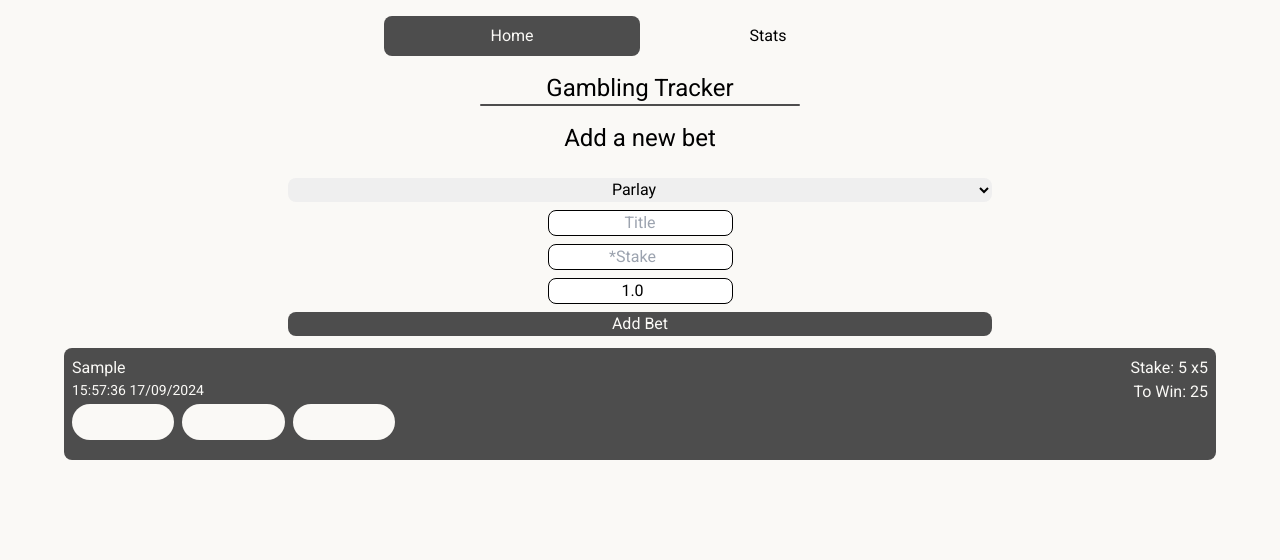
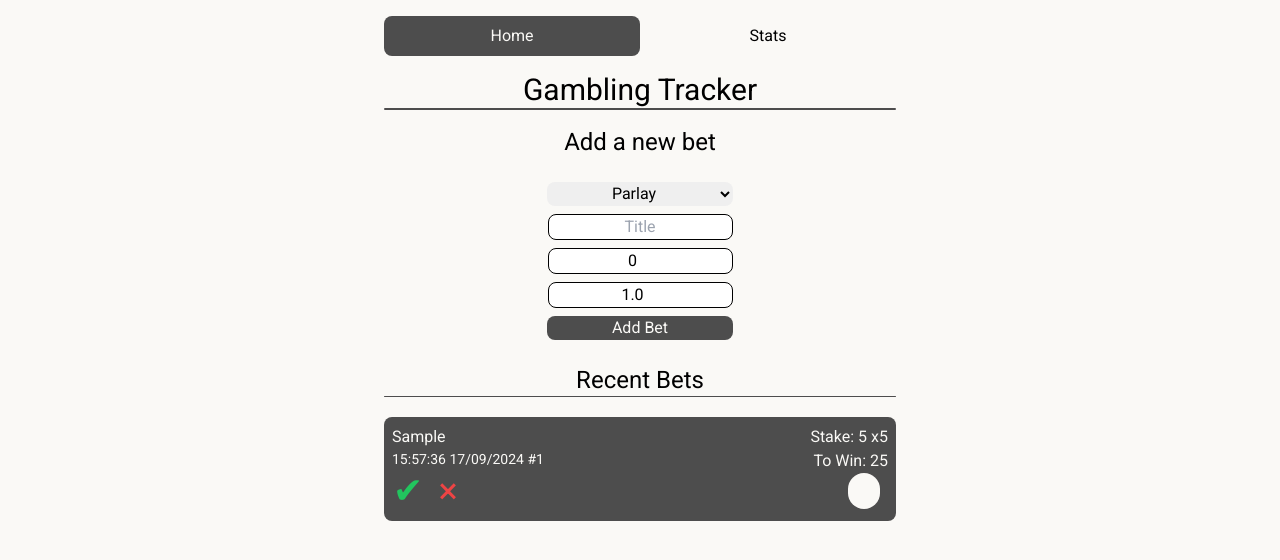
Before and after one commit to markbakos/bet-tracker, a React (Vite) app: page / in a window 1280 px wide. Both pictures are taken after typing "Sample", "5", "5" into the empty fields and a click on the button "Add Bet". Shown: the top 560 px of the page. Built offline with nearby package versions, Linux system fonts and the light colour scheme.

Commit message:
Added Design Fixes

```diff
--- a/src/components/App.jsx
+++ b/src/components/App.jsx
@@ -9,13 +9,13 @@ function App() {
     <>
       <div>
           <nav className="w-screen text-center flex flex-row justify-center">
-              <div className={`w-[20vw] h-[5vh] flex items-center justify-center my-4 rounded-lg ${splitLocation[1] === "" ? "active" : ""}`}>
-                      <Link to="/">Home</Link>
-              </div>
-              <div
+              <Link to="/"> <div className={`w-[20vw] h-[5vh] flex items-center justify-center my-4 rounded-lg ${splitLocation[1] === "" ? "active" : ""}`}>
+                      Home
+              </div></Link>
+              <Link to="/stats"><div
                   className={`w-[20vw] h-[5vh] flex items-center justify-center my-4 rounded-lg ${splitLocation[1] === "stats" ? "active" : ""}`}>
-                  <Link to="/stats">Stats</Link>
-              </div>
+                  Stats
+              </div></Link>
           </nav>
           <Outlet/>
       </div>
--- a/src/components/BetContainer.jsx
+++ b/src/components/BetContainer.jsx
@@ -1,26 +1,67 @@
 
-function BetContainer({title, stake, odds, time}) {
+function BetContainer({id, title, stake, odds, time}) {
     const toWin = (stake * odds).toLocaleString()
+    const divID = `div${id}`
+    const winID = `win${id}`
+    const checkID = `check${id}`
+    const xID = `x${id}`
+
+    const wonBet = () => {
+
+        document.getElementById(divID).classList.remove("bg-red-500")
+        document.getElementById(xID).classList.add("text-red-500")
+        document.getElementById(xID).classList.remove("text-white")
+
+        document.getElementById(divID).classList.add("bg-green-500")
+        document.getElementById(checkID).classList.remove("text-green-500")
+        document.getElementById(checkID).classList.add("text-white")
+
+        document.getElementById(winID).innerHTML = `Won: ${toWin}`
+
+    }
+
+    const lostBet = () => {
+
+        document.getElementById(divID).classList.remove("bg-green-500")
+        document.getElementById(checkID).classList.remove("text-white")
+        document.getElementById(checkID).classList.add("text-green-500")
+
+        document.getElementById(divID).classList.add("bg-red-500")
+        document.getElementById(xID).classList.remove("text-red-500")
+        document.getElementById(xID).classList.add("text-white")
+
+        document.getElementById(winID).innerHTML = `Lost: ${stake}`
+    }
+
+
     return (
         <>
-            <div className="w-[90vw] h-[14vh] flex flex-col bg-gray text-white rounded-lg my-1 p-2">
+            <div id={divID} className="w-[90vw] h-[14vh] sm:w-[40vw] sm:h-[13vh] flex flex-col bg-gray text-white rounded-lg my-1 p-2">
                 <div className="flex flex-row justify-between">
                    <h1>{title} </h1>
                 <p className="text-end">Stake: {stake} x{odds}</p>
                 </div>
                 <div className="flex flex-row justify-between">
-                    <p className="text-sm text-end">{time}</p>
-                    <p>To Win: {toWin}</p>
+                    <p className="text-sm text-end">{time} #{id}</p>
+                    <p id={winID}>To Win: {toWin}</p>
                 </div>
-                <div className="flex flex-row">
-                    <div className="w-[8vw] h-[4.5vh] bg-white rounded-full mr-2">
+                <div className="flex flex-row justify-between">
+                    <div className="flex flex-row">
+                        <div
+                            title="Won Bet"
+                            onClick={wonBet}
+                            className="w-[8vw] h-[4.5vh] sm:w-[2.5vw] flex justify-center items-center rounded-full mr-2 cursor-pointer hover:bg-green-500 transition ease-in-out transition:duration-400 transition:delay-100">
+                            <p id={checkID} className="text-center text-4xl text-green-500 hover:text-white transition ease-in-out transition:duration-400 transition:delay-100">✔</p>
+                        </div>
+                        <div
+                            title="Lost Bet"
+                            onClick={lostBet}
+                            className="w-[8vw] h-[4.5vh] sm:w-[2.5vw] flex justify-center items-center rounded-full mr-2 cursor-pointer hover:bg-red-500 transition ease-in-out transition:duration-400 transition:delay-100">
+                            <p id={xID} className="text-center text-4xl text-red-500 hover:text-white transition ease-in-out transition:duration-400 transition:delay-100">×</p>
+                        </div>
 
                     </div>
-                    <div className="w-[8vw] h-[4.5vh] bg-white rounded-full mr-2">
-
-                    </div>
-                    <div className="w-[8vw] h-[4.5vh] bg-white rounded-full mr-2">
-
+                    <div className="w-[8vw] h-[4.5vh] sm:w-[2.5vw] bg-white rounded-full mr-2">
                     </div>
 
                 </div>
--- a/src/components/Home.jsx
+++ b/src/components/Home.jsx
@@ -18,45 +18,53 @@ function Home() {
         const title = titleInputRef.current.value
         const stake = stakeInputRef.current.value
         const odds = oddsInputRef.current.value
-        const betNum = betNumber
+        const id = betNumber
 
         const current = new Date()
 
         const time = `${current.getHours().toString().padStart(2,'0')}:${current.getMinutes().toString().padStart(2,'0')}:${current.getSeconds().toString().padStart(2, '0')}
         ${current.getDate().toString().padStart(2,'0')}/${current.getMonth().toString().padStart(2,'0')}/${current.getFullYear()}`
 
-        setBetContainers([...betContainers, {betNum,title,stake,odds,time}])
+        setBetContainers([...betContainers, {id,title,stake,odds,time}])
         setBetNumber(betNumber + 1)
         titleInputRef.current.value = ""
-        stakeInputRef.current.value = ""
+        stakeInputRef.current.value = "0"
         oddsInputRef.current.value = "1.0"
     }
 
     return (
         <>
             <div>
-                <h1 className="text-center text-2xl">Gambling Tracker</h1>
+                <h1 className="text-center text-3xl">Gambling Tracker</h1>
                 <div className="flex justify-center">
-                    <div className="w-80 h-[0.2vh] bg-gray rounded-full"></div>
+                    <div className="w-80 sm:w-[40vw] h-[0.2vh] bg-gray rounded-full"></div>
                 </div>
 
 
                 <h1 className="text-center text-2xl my-4">Add a new bet</h1>
                 <div className="flex flex-col justify-center items-center">
-                    <select className="w-[55vw] h-6 rounded-lg text-center my-2">
+                    <select className="w-[55vw] sm:w-[14.5vw] h-6 rounded-lg text-center my-2">
                         <option value="parlay">Parlay</option>
                         <option value="single">Single (WIP)</option>
                     </select>
 
                     <input ref={titleInputRef} id="titleInput" type="text" placeholder="Title" maxLength="16" className="border rounded-lg text-center"></input>
-                    <input ref={stakeInputRef} id="stakeInput" type="number" placeholder="*Stake" min="0" className="border rounded-lg text-center my-2"></input>
-                    <input ref={oddsInputRef} id="oddsInput" type="number" placeholder="*Odds" min="1" className="border rounded-lg text-center"></input>
+                    <input ref={stakeInputRef} id="stakeInput" type="number" placeholder="Stake" min="0" className="border rounded-lg text-center my-2"></input>
+                    <input ref={oddsInputRef} id="oddsInput" type="number" placeholder="Odds" min="1" className="border rounded-lg text-center"></input>
 
-                    <button onClick={addBet} className="w-[55vw] h-6 rounded-lg bg-gray text-white my-2">Add Bet</button>
-                    <div className="flex flex-col flex-col-reverse">
-                        {betContainers.map((bet,index) => (
+                    <button onClick={addBet} className="w-[55vw] sm:w-[14.5vw] h-6 rounded-lg bg-gray text-white my-2">Add Bet</button>
+
+                    <div>
+                        <h1 className="text-center text-2xl mt-4">Recent Bets</h1>
+                        <div className="flex justify-center">
+                            <div className="w-80 sm:w-[40vw] h-[0.2vh] bg-gray rounded-full mb-4"></div>
+                        </div>
+                    </div>
+                    <div className="flex flex-col-reverse">
+                        {betContainers.map((bet, index) => (
                             <BetContainer key={index}
-                                          title={bet.title === "" ? `Untitled Bet ${bet.betNum}` : bet.title}
+                                          id={bet.id}
+                                          title={bet.title === "" ? `Untitled Bet ${bet.id}` : bet.title}
                                           stake={bet.stake} odds={bet.odds}
                                           time={bet.time}
                             />
```
Also changed, not shown: src/assets/trash.png (added), 1 other file (tests, documents, lock files or other folders).
